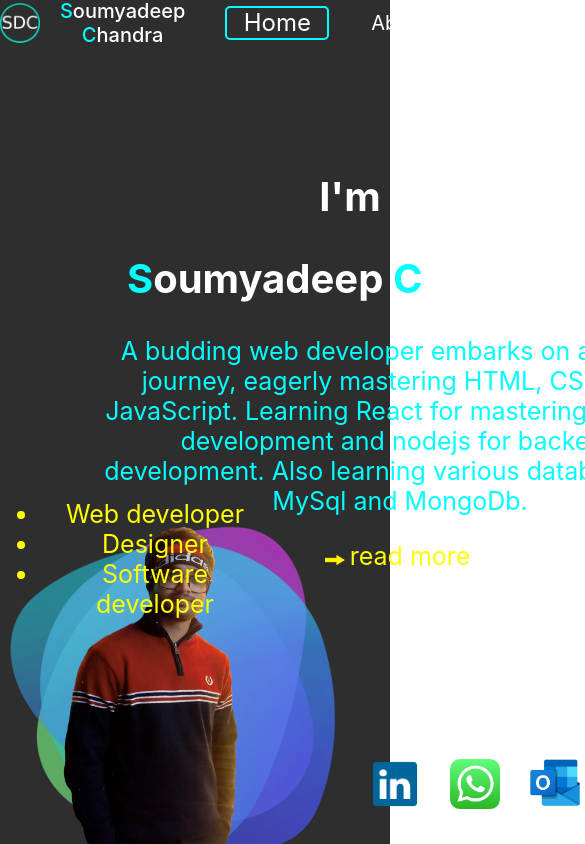
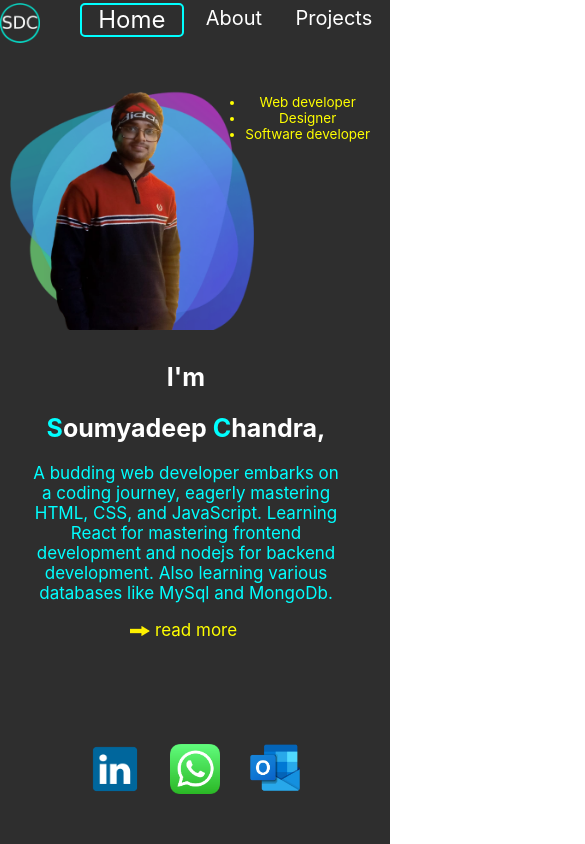
Before and after one commit to chandrasoumya/portfolio, a React (Create React App) app: page / in a window 390 px wide. Shown: the top 844 px of the page, 585 px wide, since content can reach past the window. Built offline with nearby package versions, Linux system fonts and the light colour scheme.

Commit message:
mobile view

```diff
--- a/src/App.css
+++ b/src/App.css
@@ -3,6 +3,8 @@
   height: 100vh;
   width: 100vw;
   background-color: rgb(46, 46, 46);
+  overflow-y: hidden;
+  overflow-x: hidden;
 }
 
 .header {
@@ -190,6 +192,7 @@
   position: absolute;
   top: 100px;
   left: 30px;
+  max-width: 90vw;
 }
 
 .about h1{
@@ -298,3 +301,100 @@
     font-size: 20px;
   }
 }
+
+@media screen and (max-width: 700px) {
+
+
+  /* home */
+.home{
+  flex-direction: column;
+  height: 80vw;
+}
+
+.home .home-text{
+  top:300px;
+  width:80vw;
+  left: 30px;
+
+}
+
+.home .home-text h2{
+  font-size: 25px;
+}
+
+.home .home-text h1{
+  font-size: 25px;
+}
+
+.home .home-text h2 span{
+  color: cyan;
+}
+
+
+.home .home-text .readmore:hover{
+  color: white;
+}
+
+.home .home-text p{
+  width:80vw;
+  font-size: 17px;
+}
+
+.home .list{
+  right:20px;
+  top: 80px;
+  font-size: 13.5px;
+}
+
+.home img{
+  height:300px;
+  top: 30px;
+}
+
+.contact .linkedin img{
+  left:20px;
+  top: -30px;
+}
+.contact .whatsapp img{
+  left:50px;
+  top: -30px;
+}
+.contact .outlook img{
+  left:80px;
+  top: -30px;
+}
+
+/* header */
+.header {
+  justify-content:flex-start;
+  font-size: 20px;
+}
+
+.header .logo p{
+  display: none;
+}
+
+.header ul {
+  align-items: flex-start;
+  justify-content: flex-start;
+  gap: 0px;
+}
+
+
+
+/* about */
+.about h1{
+  font-size: 20px;
+}
+.about p{
+  font-size: 17px;
+}
+
+/* projects */
+.projectCont{
+  flex-direction: column;
+}
+.projectCont p{
+  font-size: 17px;
+}
+}
```
